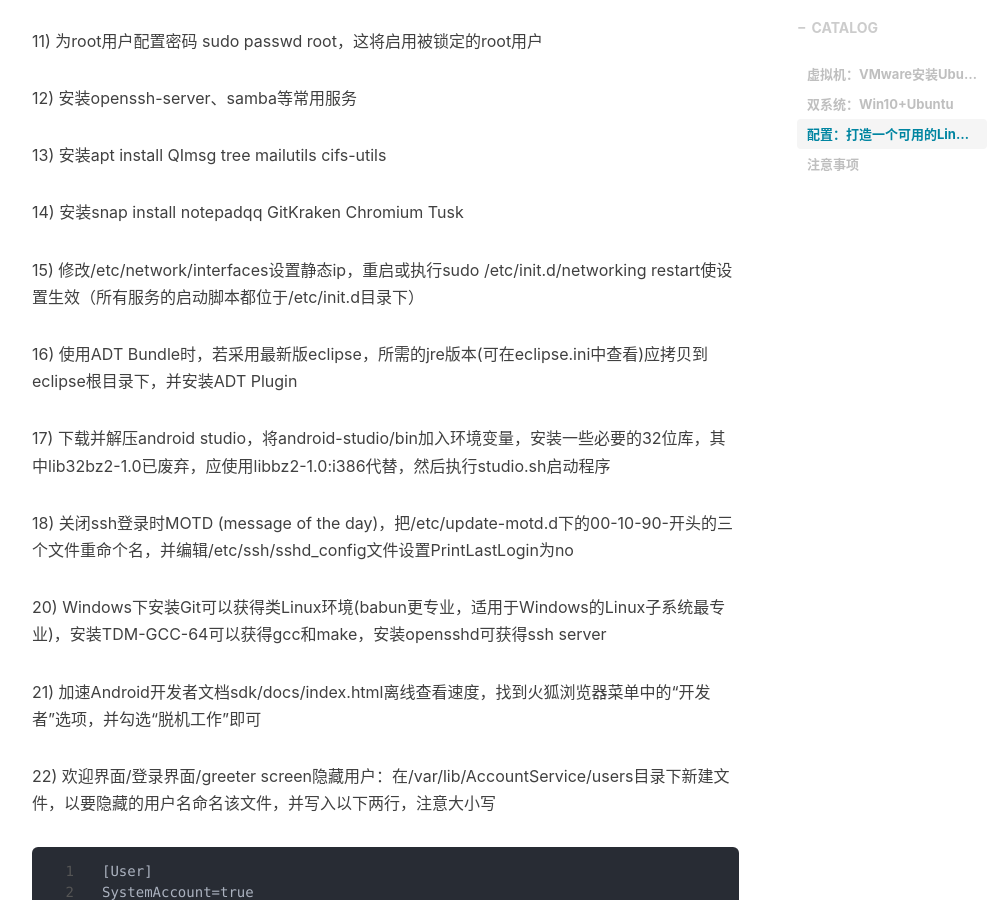
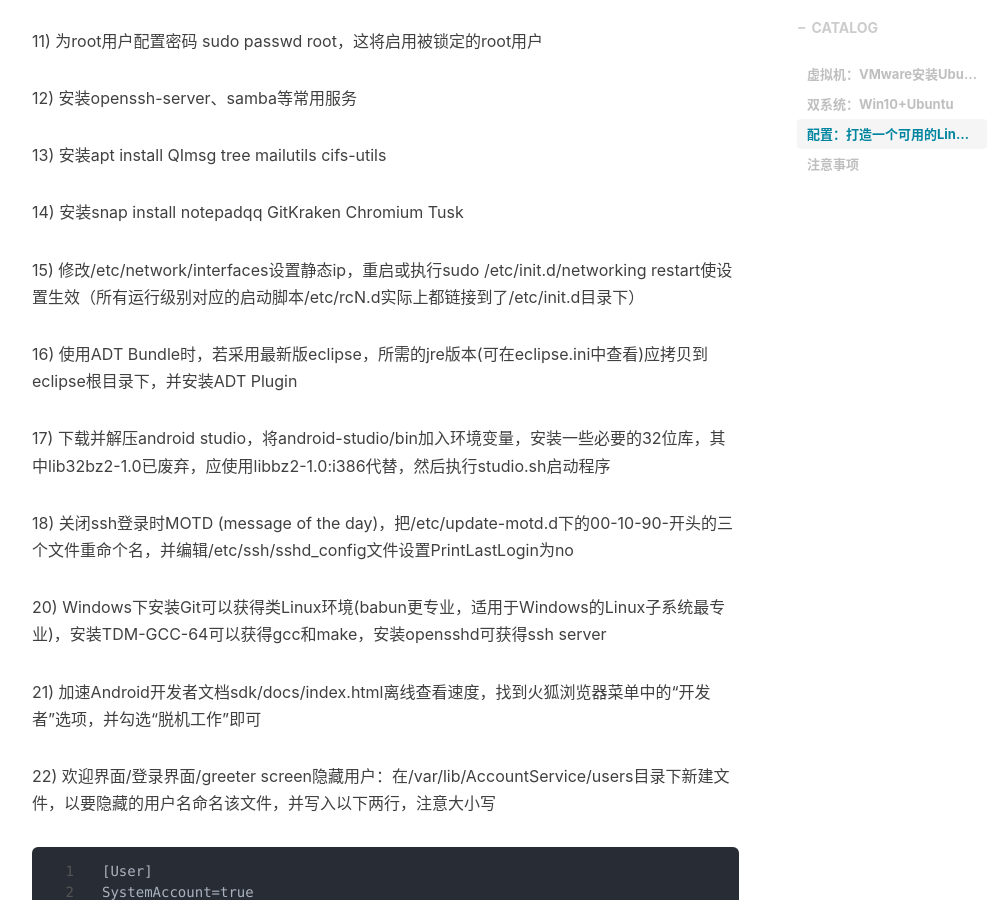
Before and after one commit to lchang199x/lchang199x.github.io, a Jekyll site: the page built from _posts/2018-04-26-Install and Set Up an Ubuntu Desktop.md, in a window 1280 px wide and 900 px high, scrolled down 2503 px. Shown: the whole window, without its empty margins (233-1240 px from the left). Built offline with Jekyll 4.4.1, drawn with Linux system fonts in a browser that asks for light colours; nearby versions of some CDN libraries; comment, search, counter and statistics services are not loaded.

Commit message:
Merge branch 'master' of https://github.com/lchang199x/lchang199x.github.io

```diff
--- a/_posts/2018-04-26-Install and Set Up an Ubuntu Desktop.md
+++ b/_posts/2018-04-26-Install and Set Up an Ubuntu Desktop.md
@@ -76,7 +76,7 @@ sudo update-alternatives --config editor
 
 14) 安装snap install notepadqq GitKraken Chromium Tusk
 
-15) 修改/etc/network/interfaces设置静态ip，重启或执行sudo /etc/init.d/networking restart使设置生效（所有服务的启动脚本都位于/etc/init.d目录下）
+15) 修改/etc/network/interfaces设置静态ip，重启或执行sudo /etc/init.d/networking restart使设置生效（所有运行级别对应的启动脚本/etc/rcN.d实际上都链接到了/etc/init.d目录下）
 
 16) 使用ADT Bundle时，若采用最新版eclipse，所需的jre版本(可在eclipse.ini中查看)应拷贝到eclipse根目录下，并安装ADT Plugin
 
```
